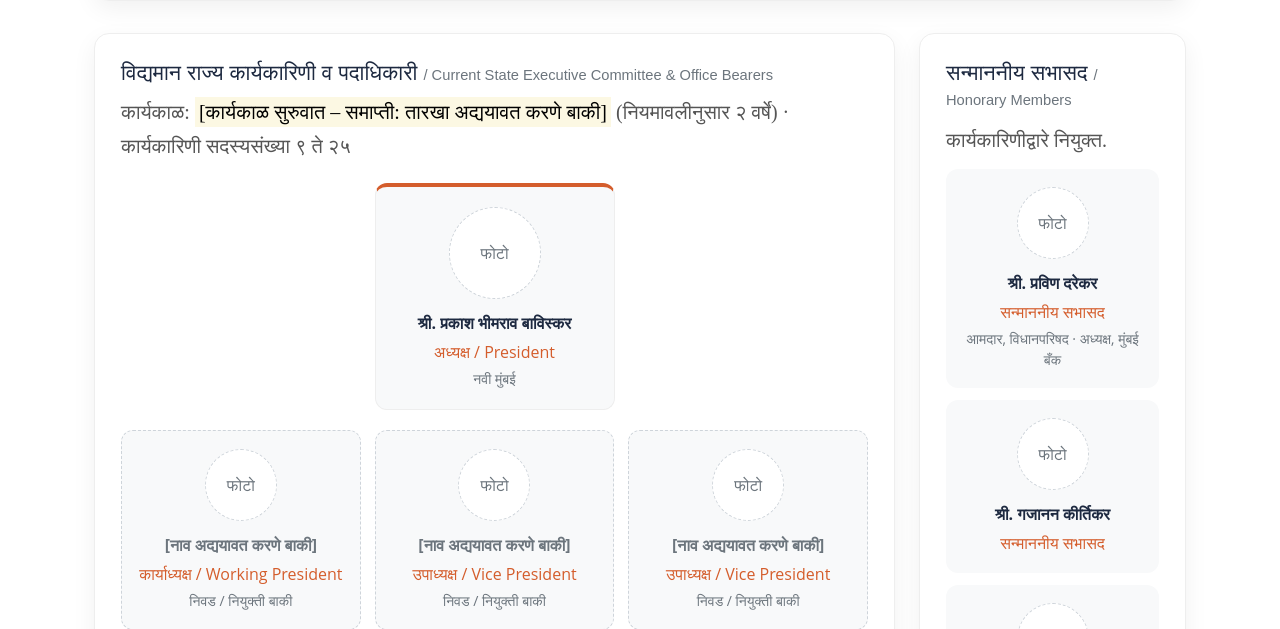
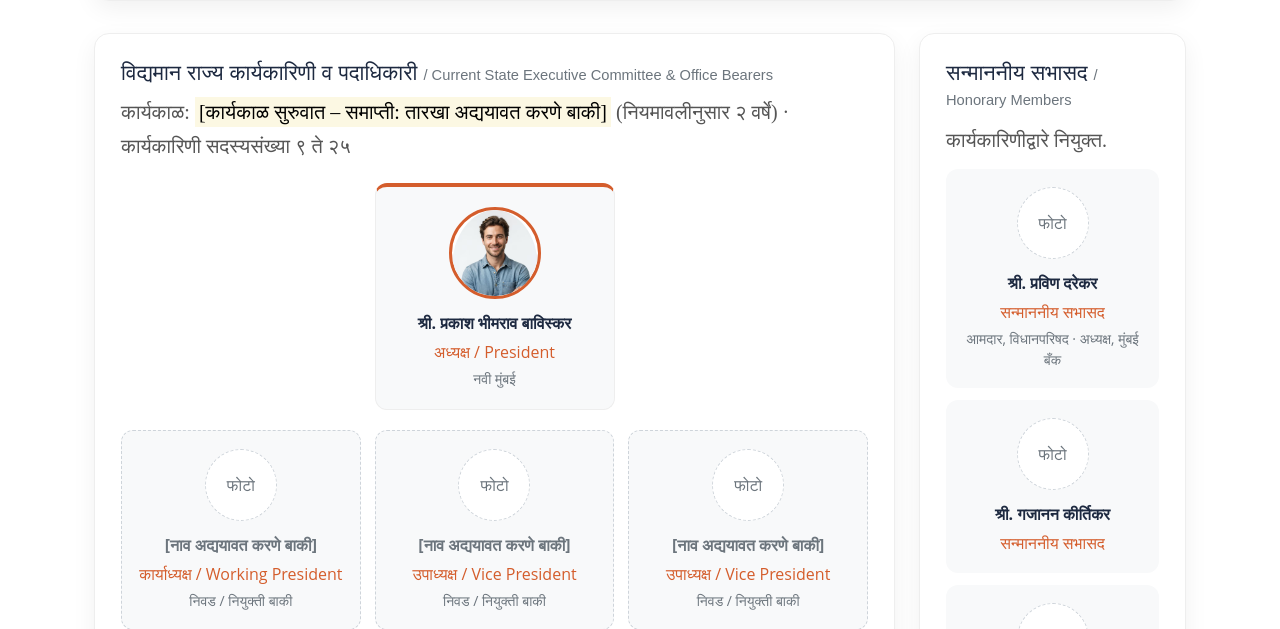
Before and after one commit to nehabhal-work/MBVM, a Laravel app: page / in a window 1280 px wide. Shown: the part 3374-4003 px from the top of the page. Run offline with Laravel 12, Linux system fonts and the light colour scheme; data comes from the database, SQL or seed files in the repository; data that the repository does not hold is empty; some libraries are stand-ins or nearby versions.

Commit message:
new change

```diff
--- a/resources/views/home.blade.php
+++ b/resources/views/home.blade.php
@@ -158,6 +158,18 @@
 
         #karyakarini .president .photo {
             width: 92px;
+        }
+
+        #karyakarini .person .photo img {
+            width: 100%;
+            height: 100%;
+            object-fit: cover;
+            border-radius: 50%;
+        }
+
+        #karyakarini .person .photo:has(img) {
+            overflow: hidden;
+            border: 3px solid #d45d2c;
         }
 
         #karyakarini .person b,
@@ -820,7 +832,8 @@
                             (नियमावलीनुसार २ वर्षे) · कार्यकारिणी सदस्यसंख्या ९ ते २५</p>
 
                         <div class="person president">
-                            <div class="photo">फोटो</div>
+                            <div class="photo"><img src="{{ asset('img/smiling-man.avif') }}"
+                                    alt="श्री. प्रकाश भीमराव बाविस्कर" loading="lazy"></div>
                             <b>श्री. प्रकाश भीमराव बाविस्कर</b>
                             <span>अध्यक्ष / President</span>
                             <small>नवी मुंबई</small>
```
Also changed, not shown: public/img/smiling-man.avif (added).
